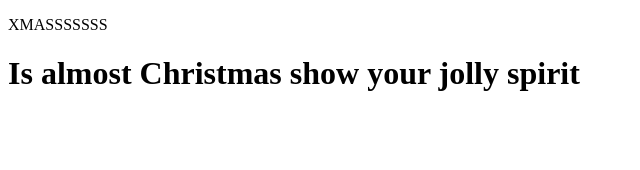
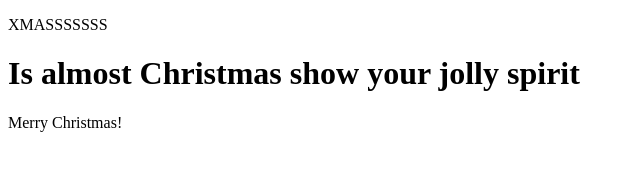
Before and after one commit to Gabo-RH/Html, a plain HTML site: page xmas.html in a window 1280 px wide. Shown: the whole page, without its empty margins (0-640 px from the left). Drawn offline with Linux system fonts and the light colour scheme.

Commit message:
Update xmas.html

```diff
--- a/xmas.html
+++ b/xmas.html
@@ -6,5 +6,6 @@
 <body>
 <p> XMASSSSSSS</p>
 <h1>Is almost Christmas show your jolly spirit</h1>
+<p>Merry Christmas!</p>
 </body>
 </html>
```
